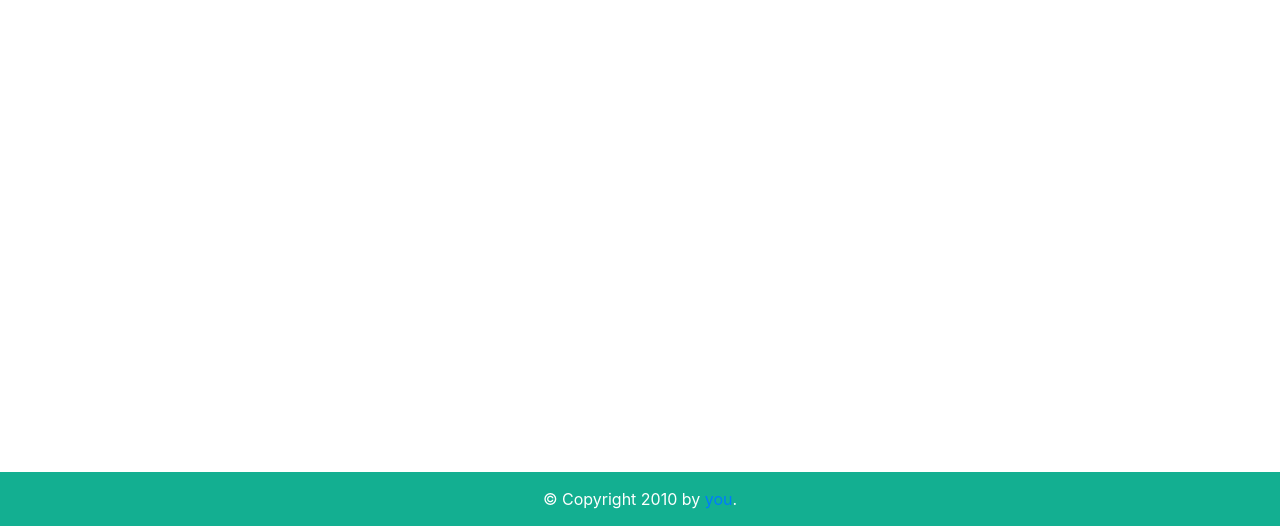
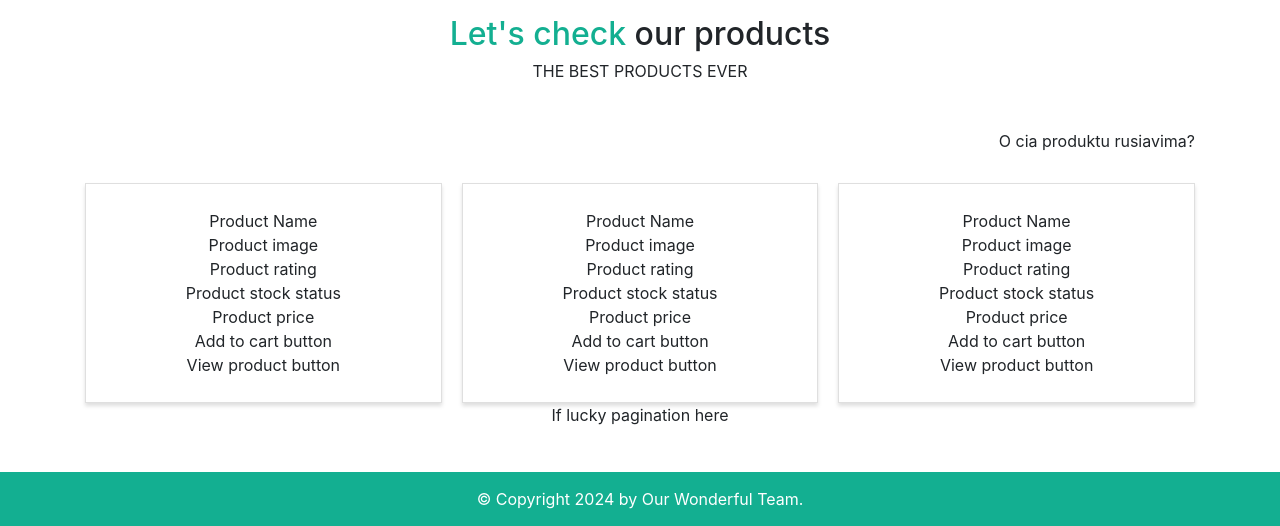
Before and after one commit to ErnestasZ/Atsiskaitymas_2, a Flask app: page / in a window 1280 px wide. Shown: the part 383-909 px from the top of the page. Run offline with Flask 3, Linux system fonts and the light colour scheme; parts of the project's set-up code (start-up, migrations or seed data) failed here and were passed over; some libraries are stand-ins or nearby versions.

Commit message:
Search added

```diff
--- a/routes/main.py
+++ b/routes/main.py
@@ -45,6 +45,10 @@ def register_main_routes(app, db):
     def checkout():
         return render_template('checkout.html')
 
+    @main.route('/product-search')
+    def product_search():
+        return render_template('search.html')
+
     # register blueprint
 
     app.register_blueprint(main)
--- a/static/css/style.css
+++ b/static/css/style.css
@@ -57,6 +57,38 @@ header {
 }
 .main-bg-c {
     background-color: #13AF91
+}
+.btn.btn-outline-ss {
+    color: #000000;
+    border-color: #13AF91;
+}
+.btn.btn-outline-ss:hover {
+    color: #fff;
+    background-color: #13AF91;
+    border-color: #13AF91;
+}
+.banner {
+    background-image: url("/static/images/man-banner.jpg");
+    background-size: cover;
+    background-position: center center;
+    min-height: 300px;
+    display: flex;
+    flex-direction: row;
+    flex-wrap: wrap;
+    align-content: center;
+    justify-content: center;
+    align-items: center;
+}
+.product-search {
+    max-width: 600px;
+    margin: 0 auto;
+}
+h6 {
+    font-weight: 400 !important;
+    text-transform: uppercase;
+}
+h1 span, h2 span {
+    color: #13AF91;
 }
 .my-account-links[class*="grid"] {
     --wd-col-lg: 3;
@@ -122,3 +154,20 @@ header {
     width: 75%;
     padding: 10px 30px;
 }
+
+.product-card {
+    background-color: rgb(255, 255, 255);
+    box-shadow: 0 3px 4px 0px #dfdfdf;
+    border: solid 1px #dfdfdf;
+    text-align: center;
+    padding: 25px;
+    transition: box-shadow 0.3s ease;
+}
+
+.products[class*="grid"] {
+    --wd-col-lg: 3;
+    --wd-col-md: 2;
+    --wd-col-sm: 1;
+    --wd-gap-lg: 20px;
+    margin-top: 30px;
+}
--- a/templates/index.html
+++ b/templates/index.html
@@ -2,5 +2,62 @@
 {% block title %} Pagrindinis {% endblock %}
 
 {% block content %}
-<h1>Aisiskaitymas 2</h1>
+<section class="banner mb-3">
+    <div class="banner-content container text-center p-3">
+        <h1 class="mb-3"><span>Smile</span> Shop Project</h1>
+        <h6 class="mb-5">Created by Our Team</h6>
+        <div class="product-search">
+            <div class="input-group mb-3">
+                <input type="text" class="form-control" placeholder="Search Product" aria-label="Search Product" aria-describedby="basic-addon2">
+                <div class="input-group-append">
+                  <a href="{{ url_for('main.product_search') }}" class="btn btn-outline-ss" type="button"><i class="fas fa-search"></i> Search</a>
+                </div>
+            </div>
+        </div>
+    </div>
+</section>
+<section class="container">
+    <h2 class="text-center"><span>Let's check</span> our products</h3>
+    <h6 class="mb-5 text-center">The best products ever</h6>
+    <div class="row">
+        <div class="col-md-6">
+
+        </div>
+        <div class="col-md-6 text-right">
+            O cia produktu rusiavima?
+        </div>
+    </div>
+    <div class="products grid-g">
+        <div class="product-card">
+            Product Name<br>
+            Product image<br>
+            Product rating<br>
+            Product stock status<br>
+            Product price<br>
+            Add to cart button<br>
+            View product button
+        </div>
+        <div class="product-card">
+            Product Name<br>
+            Product image<br>
+            Product rating<br>
+            Product stock status<br>
+            Product price<br>
+            Add to cart button<br>
+            View product button
+        </div>
+        <div class="product-card">
+            Product Name<br>
+            Product image<br>
+            Product rating<br>
+            Product stock status<br>
+            Product price<br>
+            Add to cart button<br>
+            View product button
+        </div>
+    </div>
+    <div class="text-center">
+        If lucky pagination here
+    </div>
+</section>
 {% endblock %}
--- a/templates/shared/main_layout.html
+++ b/templates/shared/main_layout.html
@@ -4,6 +4,7 @@
     <meta charset="UTF-8">
     <meta name="viewport" content="width=device-width, initial-scale=1.0">
     <link rel="stylesheet" href="{{ url_for('static', filename='css/style.css') }}">
+    <script src="https://kit.fontawesome.com/e90760b12c.js" crossorigin="anonymous"></script>
     <!-- Bootstrap CSS -->
     <link rel="stylesheet" href="https://cdn.jsdelivr.net/npm/bootstrap@4.4.1/dist/css/bootstrap.min.css" integrity="sha384-Vkoo8x4CGsO3+Hhxv8T/Q5PaXtkKtu6ug5TOeNV6gBiFeWPGFN9MuhOf23Q9Ifjh" crossorigin="anonymous">
     <title>{% block title %}Smile Shop Page{% endblock %}</title>
@@ -24,18 +25,13 @@
         </div>
     </header>
     <main>
-        <section>
-            <div class="container">
-                {% block content %}Smile Shop products{% endblock %}
-            </div>
-        </section>
+        {% block content %}{% endblock %}
     </main>
     <footer>
         {% block footer %}
         <div class="container">
-            &copy; Copyright 2010 by <a href="#">you</a>.
+            &copy; Copyright 2024 by Our Wonderful Team</a>.
         </div>
-
         {% endblock %}
     </footer>
 </body>
```
Also changed, not shown: templates/search.html (added, +11 -0 lines), 1 other file.
